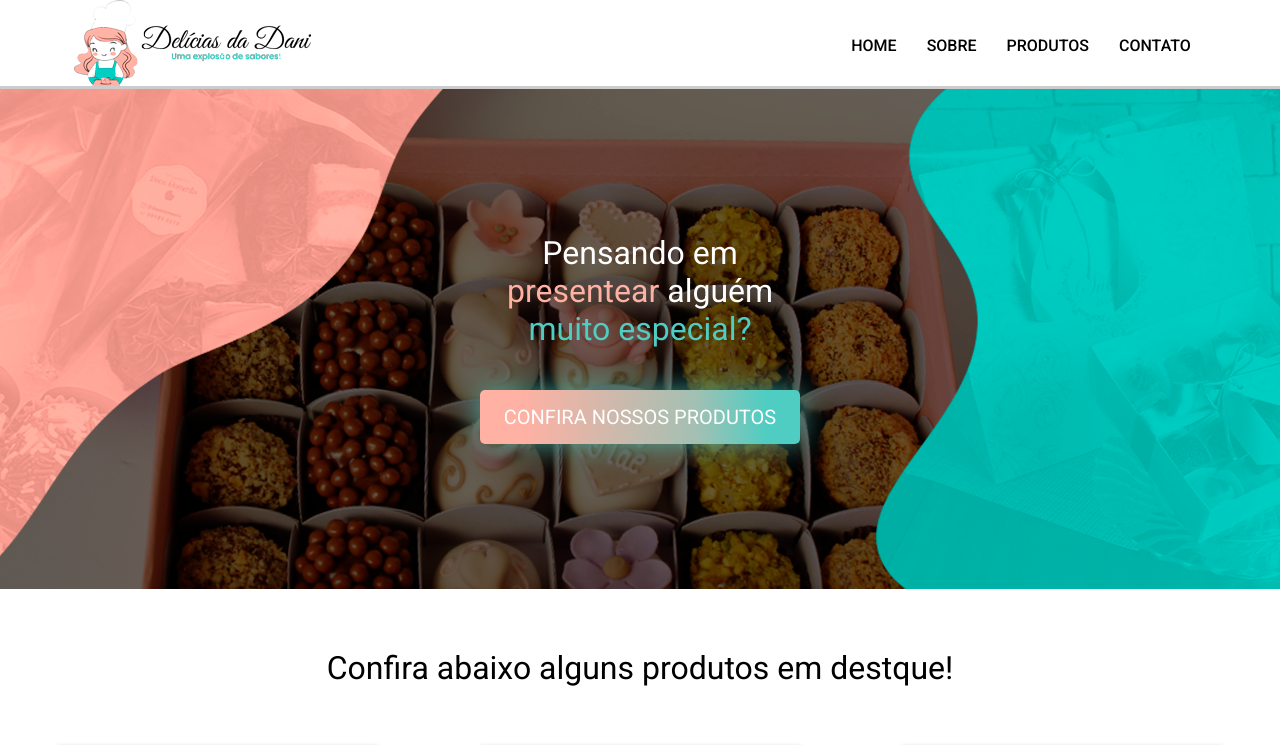
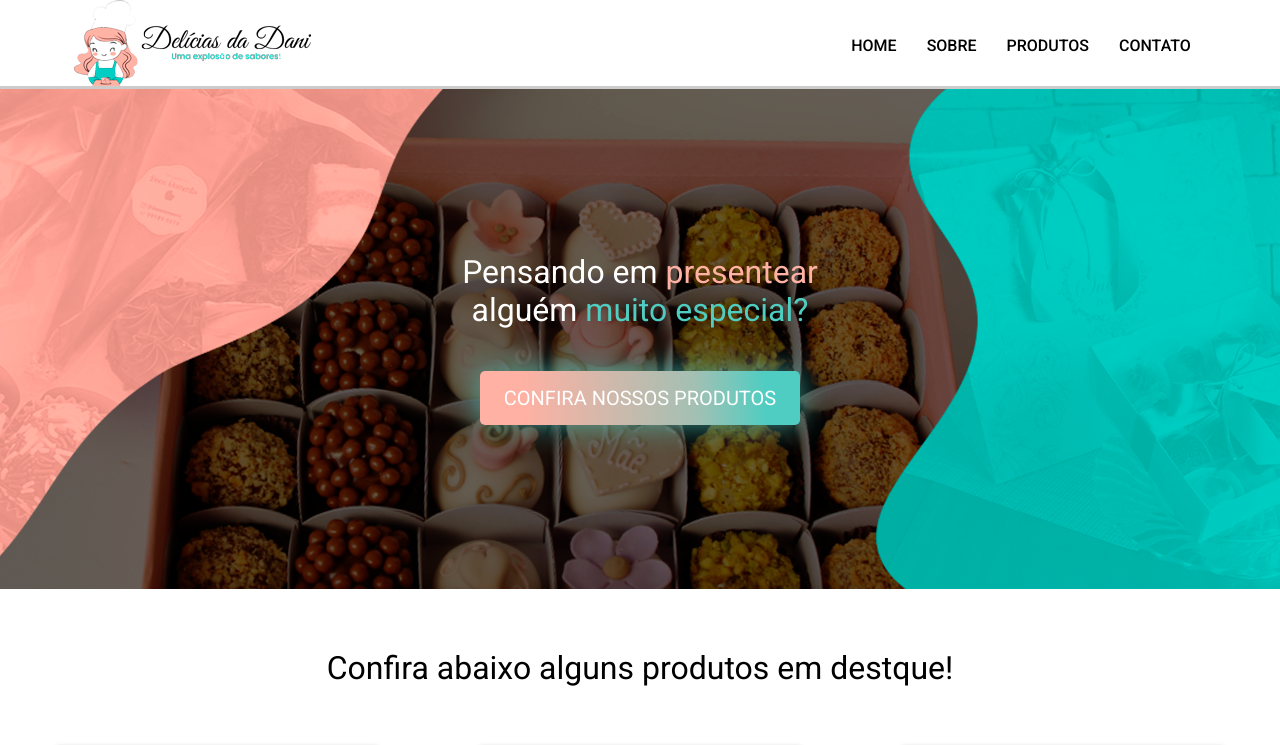
Before and after one commit to Guiborgesilva/deliciasdani, a Next.js app: page / in a window 1280 px wide. Shown: the top 745 px of the page. Built offline with nearby package versions, Linux system fonts and the light colour scheme.

Commit message:
remoção de bugs na chamada banner

```diff
--- a/styles/components/Banner.module.css
+++ b/styles/components/Banner.module.css
@@ -6,18 +6,20 @@ section.banner{
   justify-content: center;
   overflow: hidden;
   margin-top: -1px;
-  position: relative;
   background: url('../../public/bgBanner.png') no-repeat;
   background-position: center;
 }
 
 section.banner .chamadaBanner{
   text-align: center;
-  padding: 0 2%;
-  width: 400px;
+  max-width: 380px;
+  display: flex;
+  flex-direction: column;
+  align-items: center;
 }
 
 section.banner .chamadaBanner h2{
+  padding: 0 2%;
   color: white;
   font-weight: normal;
   font-size: 2rem;
```
